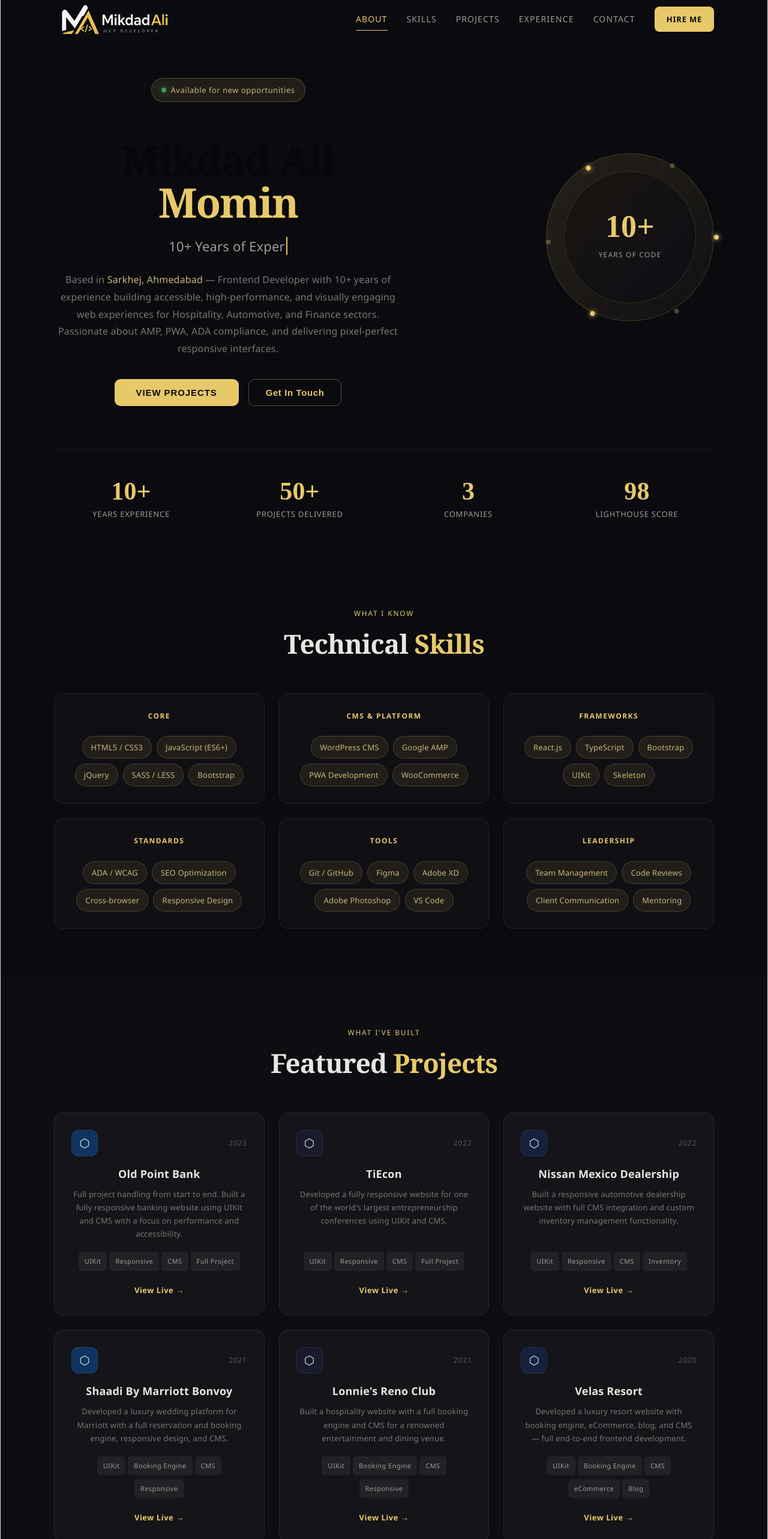
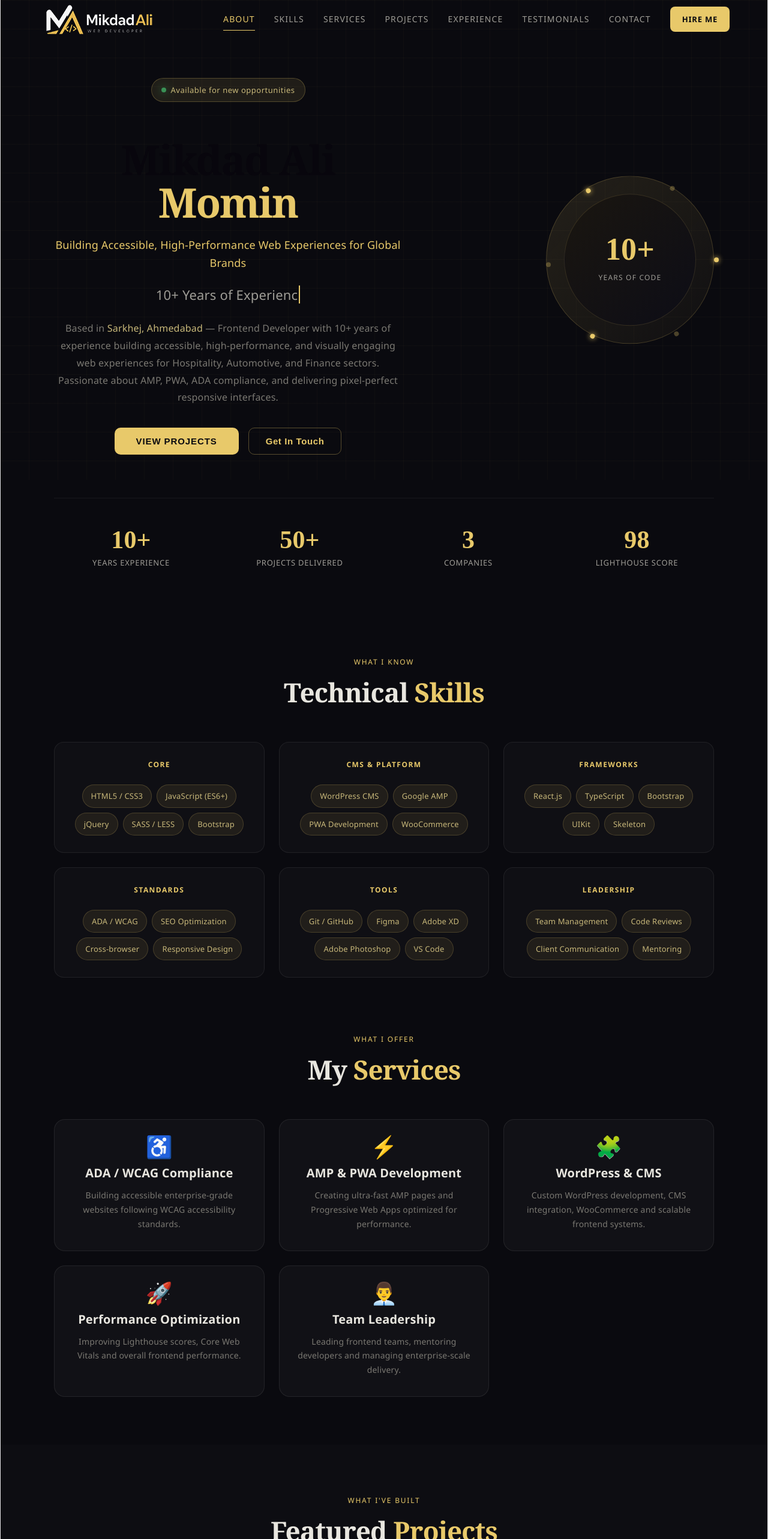
Before and after one commit to Mikdadali/mikdadali.github.io, a React (Vite) app: page / in a window 1280 px wide. Shown: the top 2566 px of the page at 60% size. Built offline with nearby package versions, Linux system fonts and the light colour scheme.

Commit message:
Added new sections and implemented SEO improvements across the website for better visibility, structure, and user engagement.

```diff
--- a/index.html
+++ b/index.html
@@ -4,8 +4,22 @@
     <meta charset="UTF-8" />
     <link rel="icon" type="image/svg+xml" href="favicon.png" />
     <meta name="viewport" content="width=device-width, initial-scale=1.0" />
-    <title>MikdadAli | Web Developer crafting fast, accessible & visually compelling web experiences</title>
-    <meta name="description" content="Frontend Developer with 10+ years of experience building accessible, performant, and visually compelling web experiences. I craft clean, scalable interfaces that deliver exceptional user experiences.">
+    <title>
+  Mikdad Ali Momin | Sr Frontend Developer | React, ADA, PWA Specialist
+</title>
+<meta
+  name="description"
+  content="Senior Frontend Developer with 10+ years of experience in React.js, WordPress, ADA/WCAG accessibility, AMP, PWA, and enterprise web applications. Based in Ahmedabad, India."
+/>
+<meta name="robots" content="index, follow" />
+<meta name="author" content="Mikdad Ali Momin" />
+<meta property="og:title" content="Mikdad Ali Momin | Sr Frontend Developer" />
+<meta
+  property="og:description"
+  content="Frontend Developer specializing in React, ADA accessibility, AMP, PWA, and enterprise web experiences."
+/>
+<meta property="og:type" content="website" />
+<meta property="og:image" content="/preview.png" />
   </head>
   <body>
     <div id="root"></div>
--- a/package.json
+++ b/package.json
@@ -12,7 +12,8 @@
   },
   "dependencies": {
     "react": "^19.2.6",
-    "react-dom": "^19.2.6"
+    "react-dom": "^19.2.6",
+    "react-helmet": "^6.1.0"
   },
   "devDependencies": {
     "@eslint/js": "^10.0.1",
--- a/src/App.css
+++ b/src/App.css
@@ -239,7 +239,9 @@
   letter-spacing: -0.02em;
   color: #e8e6df;
 }
-
+h3.section-title {
+    font-size: clamp(22px, 5vw, 36px); padding-bottom: 20px;
+}
 /* ── Animations ── */
 .floating {
   animation: float 5s ease-in-out infinite;
@@ -351,7 +353,7 @@ section#contact .section-inner {
 }
 
 .nav-inner {
-  max-width: 1100px;
+  max-width: 1200px;
   margin: 0 auto;
   display: flex;
   align-items: center;
@@ -1067,8 +1069,8 @@ section#contact .section-inner {
   align-items: center;
   justify-content: space-between;
   gap: 32px;
-  background: rgba(232, 201, 106, 0.04);
-  border: 1px solid rgba(232, 201, 106, 0.2);
+    background: rgba(255, 255, 255, 0.025);
+    border: 1px solid rgba(255, 255, 255, 0.07);
   border-radius: 20px;
   padding: 36px 40px;
   flex-wrap: wrap;
@@ -1212,6 +1214,16 @@ section#contact .section-inner {
 
 /* MOBILE NAV */
 
+@media (min-width: 960px) {
+  .burger {
+    display: none;
+  }
+
+  .nav-links {
+    display: flex !important;
+  }
+}
+
 @media (max-width: 959.98px) {
 
   .burger {
@@ -1264,3 +1276,181 @@ section#contact .section-inner {
     text-align: center;
   }
 }
+
+/* SERVICES */
+.services-section {
+  padding: 10px 5vw 80px;
+  position: relative;
+  z-index: 1;
+}
+
+.services-grid {
+  display: grid;
+  grid-template-columns: repeat(3, 1fr);
+  gap: 24px;
+}
+
+.service-card {
+  background: rgba(255, 255, 255, 0.03);
+  border: 1px solid rgba(255, 255, 255, 0.08);
+  border-radius: 18px;
+  padding: 32px 24px;
+  transition: all 0.3s ease;
+  height: 100%;
+}
+
+.service-card:hover {
+  transform: translateY(-4px);
+  border-color: rgba(232, 201, 106, 0.25);
+}
+
+.service-icon {
+  font-size: 36px;
+  margin-bottom: 18px;
+}
+
+.service-title {
+  font-size: 20px;
+  color: #e8e6df;
+  margin-bottom: 12px;
+}
+
+.service-desc {
+  color: #7a7872;
+  line-height: 1.7;
+  font-size: 14px;
+}
+
+/* ACHIEVEMENTS */
+.achievements-section {
+  padding: 10px 5vw 80px;
+  background: rgba(255, 255, 255, 0.015);
+}
+
+.achievement-grid {
+  display: grid;
+  grid-template-columns: repeat(4, 1fr);
+  gap: 24px;
+}
+
+.achievement-card {
+  background: rgba(255,255,255,0.03);
+  border: 1px solid rgba(255,255,255,0.08);
+  border-radius: 18px;
+  padding: 36px 24px;
+  text-align: center;
+}
+
+.achievement-number {
+  font-size: 48px;
+  font-family: 'Playfair Display', serif;
+  color: #e8c96a;
+  font-weight: 900;
+}
+
+.achievement-label {
+  margin-top: 16px;
+}
+
+/* TESTIMONIALS */
+.testimonials-section {
+  padding: 10px 5vw 80px;
+}
+
+.testimonial-grid {
+  display: grid;
+  grid-template-columns: repeat(3, 1fr);
+  gap: 24px;
+}
+
+.testimonial-card {
+  background: rgba(255,255,255,0.03);
+  border: 1px solid rgba(255,255,255,0.08);
+  border-radius: 18px;
+  padding: 30px;
+  height: 100%;
+}
+
+.testimonial-text {
+  color: #9e9c96;
+  line-height: 1.8;
+  margin-bottom: 24px;
+  font-size: 15px;
+}
+
+.testimonial-author h4 {
+  color: #e8e6df;
+  margin-bottom: 4px;
+}
+
+.testimonial-author span {
+  color: #e8c96a;
+  font-size: 13px;
+}
+/* LEARNING */
+.learning-section {
+  padding: 70px 5vw 70px;
+}
+
+.learning-card {
+    border: 1px solid rgba(232, 201, 106, 0.18);
+    border-radius: 20px;
+    padding: 36px;
+    text-align: center;
+    background: rgba(255, 255, 255, 0.05);
+}
+.learning-tags {
+  display: flex;
+  flex-wrap: wrap;
+  justify-content: center;
+  gap: 10px;
+  margin-top: 20px;
+}
+
+.hero-main-tagline {
+  font-size: 18px;
+  color: #e8c96a;
+  margin-bottom: 20px;
+  line-height: 1.7;
+  max-width: 580px;
+}
+
+/* RESPONSIVE */
+@media (max-width: 959.98px) {
+  .services-grid,
+  .testimonial-grid {
+    grid-template-columns: repeat(2, 1fr);
+  }
+
+  .achievement-grid {
+    grid-template-columns: repeat(2, 1fr);
+  }
+}
+
+@media (max-width: 767.98px) {
+  .services-section,
+  .achievements-section,
+  .testimonials-section {
+    padding: 50px 5vw;
+  }
+
+  .services-grid,
+  .testimonial-grid,
+  .achievement-grid {
+    grid-template-columns: 1fr;
+  }
+
+  .hero-main-tagline {
+    font-size: 16px;
+  }
+
+  .service-card,
+  .testimonial-card,
+  .achievement-card {
+    padding: 24px;
+  }
+
+  .achievement-number {
+    font-size: 40px;
+  }
+}
--- a/src/App.jsx
+++ b/src/App.jsx
@@ -2,7 +2,7 @@ import { useState, useEffect, useRef } from "react";
 import "./App.css";
 import logo from "./assets/logo.png";
 
-const NAV_LINKS = ["About", "Skills", "Projects", "Experience", "Contact"];
+const NAV_LINKS = ["About", "Skills", "Services", "Projects", "Experience", "Testimonials", "Contact"];
 
 const SKILLS = [
   { category: "Core",           items: ["HTML5 / CSS3", "JavaScript (ES6+)", "jQuery", "SASS / LESS", "Bootstrap"] },
@@ -62,6 +62,30 @@ const PROJECTS = [
     year: "2020",
     color: "#16213e",
   },
+  {
+  title: "1440",
+  url: "https://www.1440.org/",
+  desc: "Developed a responsive and accessible wellness platform with CMS integration and optimized frontend architecture.",
+  tags: ["UIKit", "Responsive", "CMS", "Accessibility"],
+  year: "2020",
+  color: "#0f3460",
+},
+{
+  title: "Magento eCommerce Projects",
+  url: "",
+  desc: "Built multiple eCommerce storefronts using Magento 1.9 with responsive UI and optimized frontend performance.",
+  tags: ["Magento", "eCommerce", "Responsive"],
+  year: "2018",
+  color: "#16213e",
+},
+{
+  title: "WordPress Enterprise Websites",
+  url: "",
+  desc: "Developed dynamic enterprise websites using WordPress CMS with custom frontend implementations.",
+  tags: ["WordPress", "CMS", "Responsive"],
+  year: "2025",
+  color: "#1a1a2e",
+},
 ];
 
 const EXPERIENCE = [
@@ -100,6 +124,59 @@ const EXPERIENCE = [
       "Integrated third-party APIs and payment gateways",
     ],
   },
+];
+
+const SERVICES = [
+  {
+    title: "ADA / WCAG Compliance",
+    desc: "Building accessible enterprise-grade websites following WCAG accessibility standards.",
+    icon: "♿",
+  },
+  {
+    title: "AMP & PWA Development",
+    desc: "Creating ultra-fast AMP pages and Progressive Web Apps optimized for performance.",
+    icon: "⚡",
+  },
+  {
+    title: "WordPress & CMS",
+    desc: "Custom WordPress development, CMS integration, WooCommerce and scalable frontend systems.",
+    icon: "🧩",
+  },
+  {
+    title: "Performance Optimization",
+    desc: "Improving Lighthouse scores, Core Web Vitals and overall frontend performance.",
+    icon: "🚀",
+  },
+  {
+    title: "Team Leadership",
+    desc: "Leading frontend teams, mentoring developers and managing enterprise-scale delivery.",
+    icon: "👨‍💼",
+  },
+];
+
+const TESTIMONIALS = [
+  {
+    name: "Project Management Team",
+    company: "Milestone Inc.",
+    text: "Mikdad consistently delivered high-quality frontend solutions with strong attention to accessibility, responsiveness, and performance optimization.",
+  },
+  {
+    name: "Set up professional EBAY store & listing",
+    company: "Springvale Home Decor",
+    text: "Have been very impressed by Mikdadali's quality of work, and the quick timeframe that he has been able to complete it in. Highly recommend!! A+++",
+  },
+  {
+    name: "Upwork Client",
+    company: "Ebay Store Owner",
+    text: "Very Reliable Freelancer Gets Back To you in a Timely manner, Very Polite, and the work was great...highly recommended",
+  },
+];
+
+const CURRENTLY_LEARNING = [
+  "Next.js",
+  "Advanced React Patterns",
+  "AI-assisted Frontend Workflows",
+  "Advanced Accessibility",
 ];
 
 const EDUCATION = [
@@ -279,6 +356,9 @@ export default function Portfolio() {
                   Mikdad Ali <br />
                   <span className="gold">Momin</span>
                 </h1>
+                <p className="hero-main-tagline">
+  Building Accessible, High-Performance Web Experiences for Global Brands
+</p>
               </AnimatedSection>
 
               <AnimatedSection delay={200}>
@@ -381,6 +461,30 @@ export default function Portfolio() {
         </div>
       </section>
 
+      {/* ── SERVICES ── */}
+      <section id="services" className="services-section">
+  <div className="section-inner">
+    <AnimatedSection>
+      <p className="section-label">What I Offer</p>
+      <h2 className="section-title" style={{ marginBottom: 56 }}>
+        My <span className="gold">Services</span>
+      </h2>
+    </AnimatedSection>
+
+    <div className="services-grid">
+      {SERVICES.map((service, i) => (
+        <AnimatedSection key={service.title} delay={i * 80}>
+          <div className="service-card">
+            <div className="service-icon">{service.icon}</div>
+            <h3 className="service-title">{service.title}</h3>
+            <p className="service-desc">{service.desc}</p>
+          </div>
+        </AnimatedSection>
+      ))}
+    </div>
+  </div>
+</section>
+
       {/* ── PROJECTS ── */}
       <section id="projects" className="projects-section">
         <div className="section-inner">
@@ -474,7 +578,7 @@ export default function Portfolio() {
         <div className="cv-card-left">
           <div className="cv-icon">📄</div>
           <div>
-            <h2 class="section-title">My <span class="gold">Resume / CV</span></h2>
+            <h2 className="section-title">My <span class="gold">Resume / CV</span></h2>
             <p className="cv-subtitle">Sr. Frontend Developer · 10+ Years Experience · Ahmedabad, India</p>
             <div className="cv-tags">
               {["HTML5", "CSS3", "JavaScript", "React", "AMP", "PWA", "WordPress", "ADA/WCAG"].map(t => (
@@ -492,6 +596,32 @@ export default function Portfolio() {
         </a>
       </div>
     </AnimatedSection>
+  </div>
+</section>
+
+{/* ── Testimonials ── */}
+<section id="testimonials" className="testimonials-section">
+  <div className="section-inner">
+    <AnimatedSection>
+      <p className="section-label">What People Say</p>
+      <h2 className="section-title" style={{ marginBottom: 56 }}>
+        Client <span className="gold">Testimonials</span>
+      </h2>
+    </AnimatedSection>
+
+    <div className="testimonial-grid">
+      {TESTIMONIALS.map((item, i) => (
+        <AnimatedSection key={item.name} delay={i * 80}>
+          <div className="testimonial-card">
+            <p className="testimonial-text">“{item.text}”</p>
+            <div className="testimonial-author">
+              <h4>{item.name}</h4>
+              <span>{item.company}</span>
+            </div>
+          </div>
+        </AnimatedSection>
+      ))}
+    </div>
   </div>
 </section>
 
@@ -574,6 +704,26 @@ export default function Portfolio() {
         </div>
       </section>
 
+{/* ── Learning Section ── */}
+<section className="learning-section">
+  <div className="section-inner">
+    <AnimatedSection>
+      <div className="learning-card">
+        <h3 className="section-title">Currently <span className="gold">Exploring</span></h3>
+
+        <div className="learning-tags">
+          {CURRENTLY_LEARNING.map((item) => (
+            <span key={item} className="skill-pill">
+              {item}
+            </span>
+          ))}
+        </div>
+      </div>
+    </AnimatedSection>
+  </div>
+</section>
+
+
       {/* ── FOOTER ── */}
       <footer className="footer">
         <p className="footer-copy">© {new Date().getFullYear()} Mikdad Ali Momin · Sr. Frontend Developer</p>
```
Also changed, not shown: commitmsg.txt (added), public/preview.png (added), 1 other file (tests, documents, lock files or other folders).
